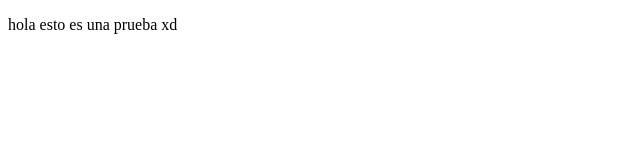
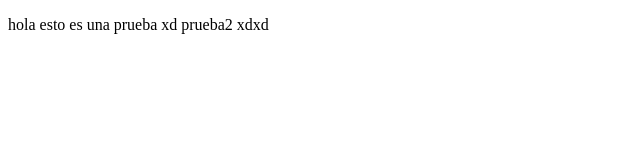
Before and after one commit to oscar467/proyectoDemoCursoPrework, a plain HTML site: page index.html in a window 1280 px wide. Shown: the whole page, without its empty margins (0-640 px from the left). Drawn offline with Linux system fonts and the light colour scheme.

Commit message:
cambios agregados de ejemplo

```diff
--- a/index.html
+++ b/index.html
@@ -9,6 +9,7 @@
 <body>
     <p>
         hola esto es una prueba xd
+        prueba2 xdxd
     </p>
 </body>
 </html>
```
